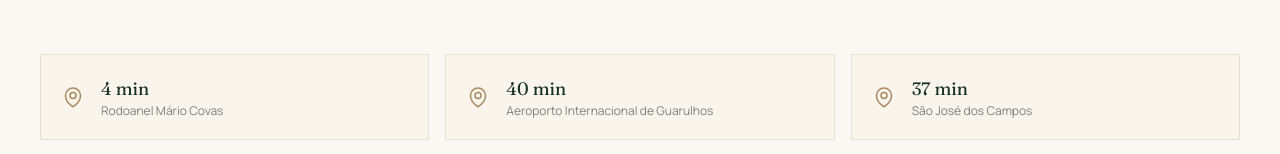
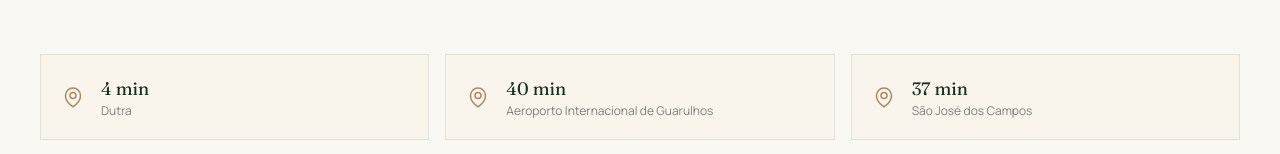
Before and after one commit to caaiohb/casavictoria, a React (Vite) app: page / in a window 1280 px wide. Shown: the part 11038-11192 px from the top of the page. Built offline with nearby package versions, Linux system fonts and the light colour scheme.

Commit message:
Update location distance data

```diff
--- a/src/components/Location.jsx
+++ b/src/components/Location.jsx
@@ -2,7 +2,7 @@
 import { HiOutlineMapPin } from 'react-icons/hi2'
 
 const DISTANCES = [
-  { place: 'Rodoanel Mário Covas', time: '4 min' },
+  { place: 'Dutra', time: '4 min' },
   { place: 'Aeroporto Internacional de Guarulhos', time: '40 min' },
   { place: 'São José dos Campos', time: '37 min' },
   { place: 'São Paulo — Capital', time: '1h' },
```
